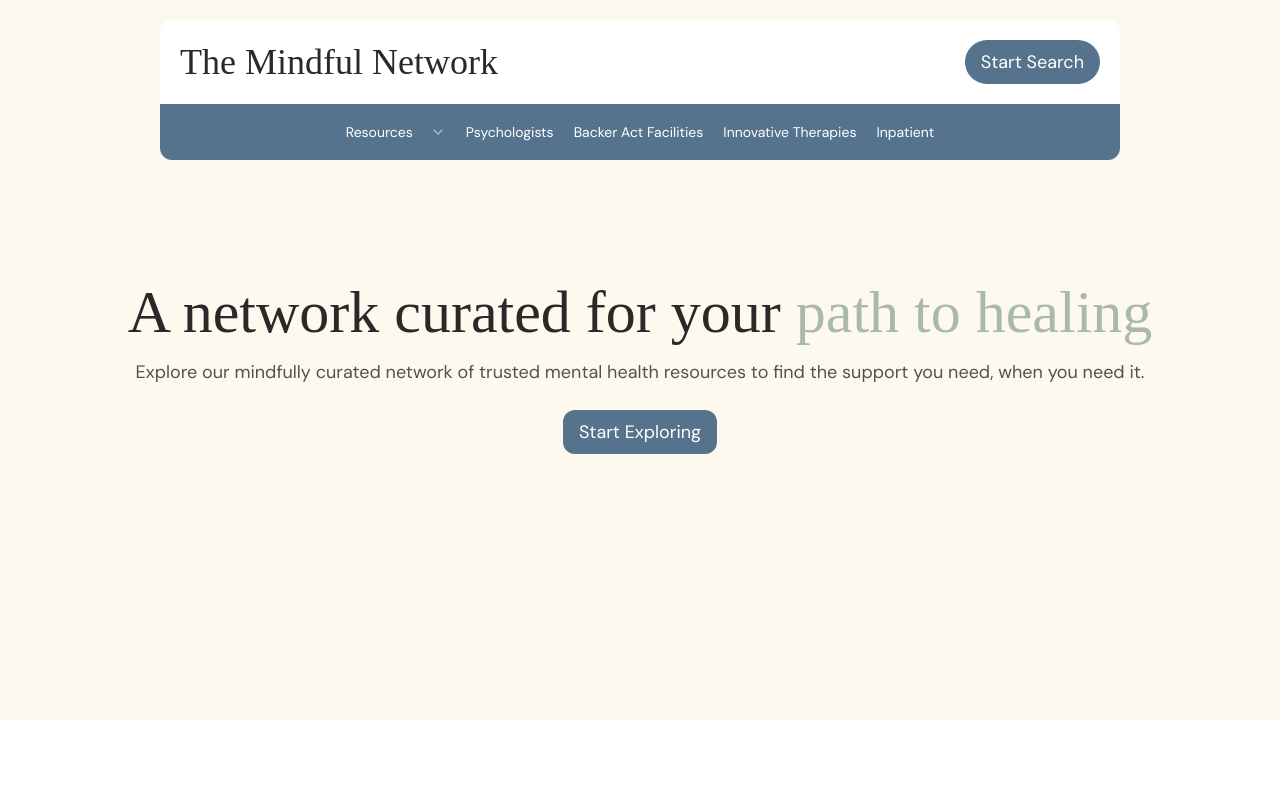
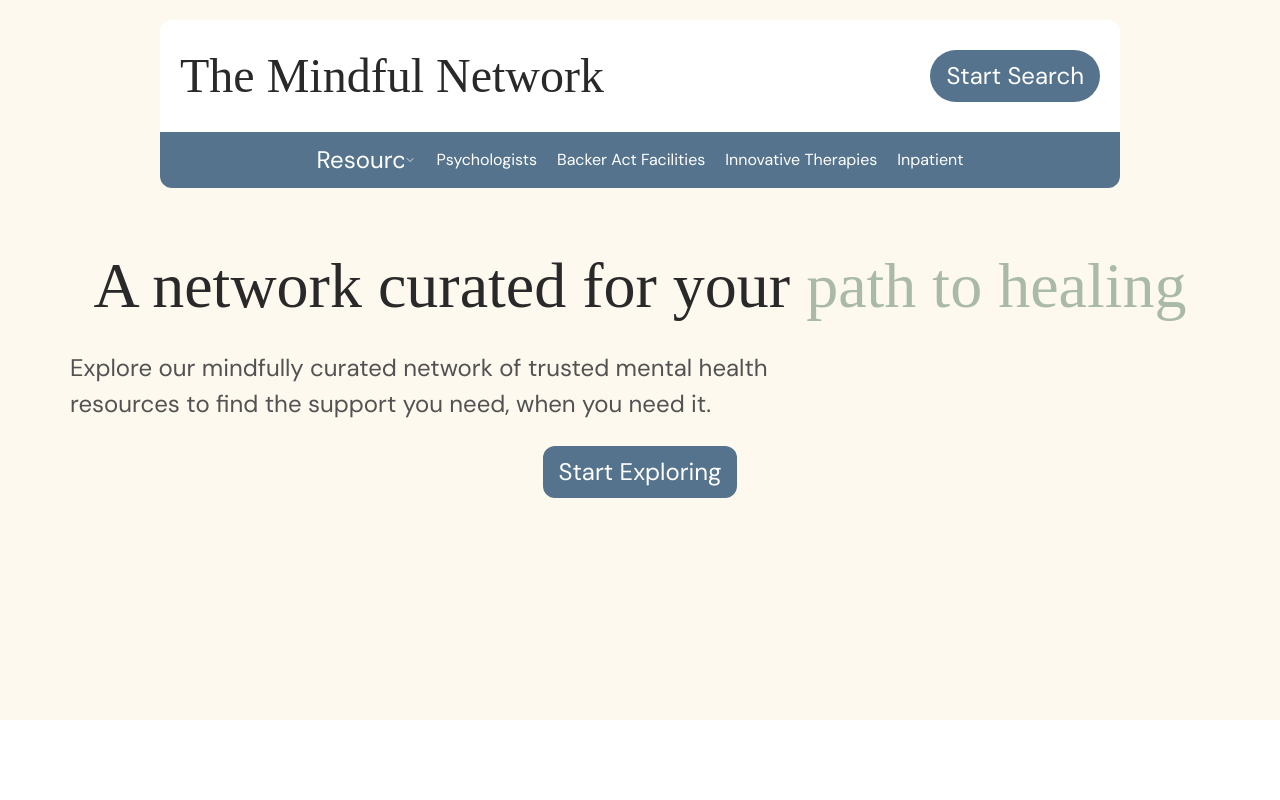
Before and after one commit to poreldeporte/mindful-network-official, a Next.js app in the folder client/: page / in a window 1280 px wide. Shown: the top 800 px of the page. Built offline with nearby package versions, Linux system fonts and the light colour scheme; a web font is replaced by a local one.

Commit message:
add(client): custom font sizes & Typography component fixed

```diff
--- a/client/src/components/ui/Typography.tsx
+++ b/client/src/components/ui/Typography.tsx
@@ -4,14 +4,13 @@ import { VariantType } from "@/models";
 type ColorType = "white" | "black" | "darkGray" | "lightGray";
 
 const variantClasses: Record<VariantType, string> = {
-  xxlarge: "text-3xl md:text-4xl xl:text-5xl",
-  xlarge: "text-2xl md:text-3xl xl:text-4xl",
-  large: "text-xl xl:text-2xl",
-  medium: "text-md xl:text-lg",
-  small: "text-sm xl:text-md",
-  xsmall: "text-xs xl:text-sm",
-  title: "text-3xl md:text-5xl xl:text-6xl font-antic",
-  subtitle: "text-2xl md:text-3xl xl:text-4xl font-antic",
+  xxlarge: "text-xl md:text-2xl xl:text-3xl",
+  xlarge: "text-base md:text-lg xl:text-xl",
+  large: "text-sm md:text-base xl:text-lg",
+  medium: "text-xs xl:text-sm",
+  small: "text-xs",
+  title: "text-xl md:text-2xl xl:text-3xl font-antic",
+  subtitle: "text-base md:text-lg xl:text-xl font-antic",
 };
 
 const colorClasses: Record<ColorType, string> = {
--- a/client/tailwind.config.js
+++ b/client/tailwind.config.js
@@ -3,6 +3,17 @@ module.exports = {
   content: ["./src/**/*.{js,ts,jsx,tsx,mdx}"],
   theme: {
     extend: {},
+    fontSize: {
+      xs: "16px",
+      sm: "24px",
+      base: "32px",
+      lg: "40px",
+      xl: "48px",
+      "2xl": "56px",
+      "3xl": "64px",
+      "4xl": "72px",
+      "5xl": "80px",
+    },
     colors: {
       blue: {
         50: "#f5f7fa",
@@ -59,7 +70,7 @@ module.exports = {
       },
       white: "#ffffff",
       black: "#000000",
-      transparent: "transparent"
+      transparent: "transparent",
     },
     screens: {
       xs: { max: "480px" },
```
